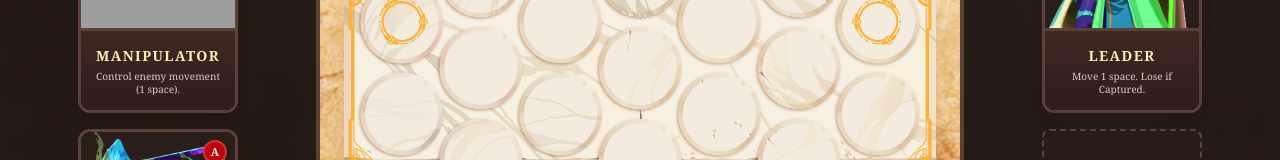
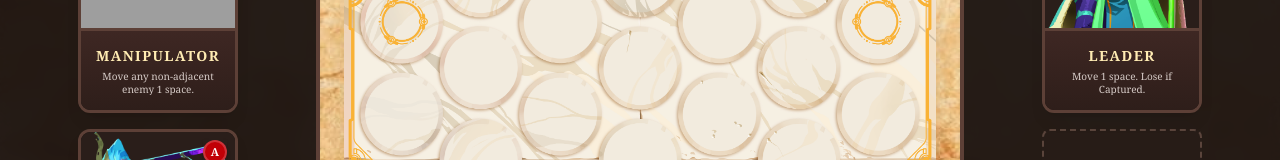
Before and after one commit to JasonFrz/AiGame, a React (Vite) app: page /game in a window 1280 px wide. Shown: the part 272-432 px from the top of the page. Built offline with nearby package versions, Linux system fonts and the light colour scheme; grey boxes are pictures that could not be loaded.

Commit message:
Manipulator ability

```diff
--- a/src/components/db_monster.js
+++ b/src/components/db_monster.js
@@ -1,5 +1,8 @@
 // src/components/db_monster.js
 
+// ==========================================
+// 1. ASSETS IMPORT
+// ==========================================
 import roiPlayer1Coin from "../assets/coins/RoiPlayer1Coin.png";
 import roiPlayer2Coin from "../assets/coins/ReinePlayer2Coin.png";
 import acrobateCoin from "../assets/coins/AcrobateCoin.png";
@@ -39,7 +42,7 @@ import roiCard from "../assets/cards/Roi.png";
 import reineCard from "../assets/cards/Reine.png";
 
 // ==========================================
-// CONFIGURATION
+// 2. DATABASE CONFIGURATION
 // ==========================================
 
 export const ABILITY_DB = {
@@ -47,7 +50,7 @@ export const ABILITY_DB = {
   acrobat: { name: "ACROBAT", type: "Active", desc: "Jump over adjacent unit (Friend/Foe)." },
   claw: { name: "CLAW", type: "Active", desc: "Pull enemy adjacent OR Move to enemy." },
   rider: { name: "RIDER", type: "Active", desc: "Move 2 spaces in a straight line." },
-  manipulator: { name: "MANIPULATOR", type: "Active", desc: "Control enemy movement (1 space)." },
+  manipulator: { name: "MANIPULATOR", type: "Active", desc: "Move any non-adjacent enemy 1 space." },
   bruiser: { name: "BRUISER", type: "Active", desc: "Push enemy to one of the 3 opposite spaces and take their spot." },
   guard: { name: "GUARD", type: "Active", desc: "Teleport adjacent to Leader." },
   wanderer: { name: "WANDERER", type: "Active", desc: "Teleport to safe space (no enemies)." },
@@ -113,7 +116,7 @@ export const getCardData = (id) => {
 };
 
 // ==========================================
-// HEX HELPER FUNCTIONS
+// 3. HEX GEOMETRY HELPER
 // ==========================================
 
 const isHexStraight = (r1, c1, r2, c2, board, getNeighbors) => {
@@ -127,24 +130,35 @@ const isHexStraight = (r1, c1, r2, c2, board, getNeighbors) => {
         if (currR === r2 && currC === c2) return { valid: true, blocked: false };
         if (board[currR][currC]) pathBlocked = true;
 
+        // Project ray
         for (let i = 0; i < 8; i++) {
             const nextCandidates = getNeighbors(currR, currC);
             const prevNeighbors = getNeighbors(prevR, prevC);
+
             const straightNodes = nextCandidates.filter(([nr, nc]) => {
                 if (nr === prevR && nc === prevC) return false;
                 const isCommon = prevNeighbors.some(pn => pn[0] === nr && pn[1] === nc);
                 return !isCommon;
             });
+
             if (straightNodes.length === 1) {
                 let [nextR, nextC] = straightNodes[0];
+
                 if (board[nextR][nextC] && (nextR !== r2 || nextC !== c2)) {
                     pathBlocked = true;
                 }
+
                 if (nextR === r2 && nextC === c2) {
                     return { valid: true, blocked: pathBlocked };
                 }
-                prevR = currR; prevC = currC; currR = nextR; currC = nextC;
-            } else { break; }
+
+                prevR = currR;
+                prevC = currC;
+                currR = nextR;
+                currC = nextC;
+            } else {
+                break;
+            }
         }
     }
     return { valid: false, blocked: true };
@@ -171,7 +185,7 @@ export const calculateBasicMoves = (r, c, unit, board, getNeighbors) => {
   return actions;
 };
 
-// === HELPER FOR BRUISER: Find "Opposite 3" Spaces ===
+// === HELPER FOR BRUISER ===
 export const calculateBruiserPushTargets = (bruiserR, bruiserC, enemyR, enemyC, board, getNeighbors) => {
   const enemyNeighbors = getNeighbors(enemyR, enemyC);
   const bruiserNeighbors = getNeighbors(bruiserR, bruiserC);
@@ -179,16 +193,10 @@ export const calculateBruiserPushTargets = (bruiserR, bruiserC, enemyR, enemyC,
   const pushOptions = [];
 
   enemyNeighbors.forEach(([nr, nc]) => {
-    // 1. Cannot be the Bruiser's current spot
     if (nr === bruiserR && nc === bruiserC) return;
-
-    // 2. Cannot be a shared neighbor (the 2 "side" hexes)
-    // In a hex grid, adjacent hexes share exactly 2 neighbors.
-    // Excluding Bruiser + 2 shared neighbors leaves exactly the 3 "back" hexes.
     const isShared = bruiserNeighbors.some(([br, bc]) => br === nr && bc === nc);
 
     if (!isShared) {
-      // 3. Must be empty to push into
       if (!board[nr][nc]) {
         pushOptions.push({ r: nr, c: nc });
       }
@@ -198,9 +206,20 @@ export const calculateBruiserPushTargets = (bruiserR, bruiserC, enemyR, enemyC,
   return pushOptions;
 };
 
-// ==========================================
-// ABILITY CALCULATION
-// ==========================================
+
+
+// === HELPER FOR MANIPULATOR ===
+export const calculateManipulatorDestinations = (enemyR, enemyC, board, getNeighbors) => {
+  const neighbors = getNeighbors(enemyR, enemyC);
+  const dests = [];
+  neighbors.forEach(([nr, nc]) => {
+    // Collect ALL empty neighbors (allows moving in all 6 directions)
+    if (!board[nr][nc]) {
+      dests.push({ r: nr, c: nc });
+    }
+  });
+  return dests;
+};
 
 export const calculateAbilityMoves = (r, c, unit, board, getNeighbors) => {
   const actions = [];
@@ -217,6 +236,7 @@ export const calculateAbilityMoves = (r, c, unit, board, getNeighbors) => {
 
   switch (cardId) {
     case 'acrobat':
+      // ... (Keep existing acrobat logic)
       neighbors.forEach(([nr, nc]) => {
         if (board[nr][nc]) {
           const landingSpots = getNeighbors(nr, nc);
@@ -231,6 +251,7 @@ export const calculateAbilityMoves = (r, c, unit, board, getNeighbors) => {
       break;
 
     case 'rider':
+      // ... (Keep existing rider logic)
       board.forEach((row, tr) => row.forEach((_, tc) => {
           if (!board[tr][tc]) {
              const line = isHexStraight(r, c, tr, tc, board, getNeighbors);
@@ -246,29 +267,48 @@ export const calculateAbilityMoves = (r, c, unit, board, getNeighbors) => {
       break;
 
     case 'bruiser':
+      // ... (Keep existing bruiser logic)
       neighbors.forEach(([nr, nc]) => {
         const target = board[nr][nc];
-        // Target must be enemy and NOT protected
         if (target && target.owner === enemyOwner && !isProtected(nr, nc, board, getNeighbors)) {
-          // Calculate if there are any valid push destinations behind them
           const validDestinations = calculateBruiserPushTargets(r, c, nr, nc, board, getNeighbors);
-
-          if (validDestinations.length > 0) {
-            // Add separate moves for each valid destination
           validDestinations.forEach(dest => {
             actions.push({
-                 r: nr, // We click the ENEMY to initiate
+              r: nr,
               c: nc,
               type: 'ability_bruiser_push',
               pushTo: [dest.r, dest.c]
             });
           });
         }
-        }
       });
       break;
 
+    case 'manipulator':
+      board.forEach((row, tr) => row.forEach((target, tc) => {
+        // Target MUST be enemy and NOT protected
+        if (target && target.owner === enemyOwner && !isProtected(tr, tc, board, getNeighbors)) {
+           // RULE: Non-Adjacent
+           const isAdj = neighbors.some(n => n[0] === tr && n[1] === tc);
+
+           if (!isAdj) {
+               // [FIX]: Removed the brittle 'isHexStraight' check.
+               // This ensures you can target ANY non-adjacent enemy on the board
+               // provided they have at least one empty space to move into.
+
+               const dests = calculateManipulatorDestinations(tr, tc, board, getNeighbors);
+
+               // Only allow targeting if the enemy actually has somewhere to go
+               if (dests.length > 0) {
+                  actions.push({ r: tr, c: tc, type: 'ability_manipulator_target' });
+               }
+           }
+        }
+      }));
+      break;
+
     case 'guard':
+      // ... (Keep existing guard logic)
       let leaderPos = null;
       board.forEach((row, lr) => row.forEach((lUnit, lc) => {
         if (lUnit && lUnit.owner === owner && (lUnit.cardId === 'leader' || lUnit.cardId === 'leader2')) {
@@ -286,6 +326,7 @@ export const calculateAbilityMoves = (r, c, unit, board, getNeighbors) => {
       break;
 
     case 'wanderer':
+      // ... (Keep existing wanderer logic)
       board.forEach((row, wr) => row.forEach((_, wc) => {
         if (!board[wr][wc]) {
           const wNeighbors = getNeighbors(wr, wc);
@@ -301,14 +342,17 @@ export const calculateAbilityMoves = (r, c, unit, board, getNeighbors) => {
       break;
 
     case 'illusionist':
+      // ... (Keep existing illusionist logic)
       board.forEach((row, ir) => row.forEach((target, ic) => {
         if (target && (ir !== r || ic !== c)) {
           const isAdj = neighbors.some(n => n[0] === ir && n[1] === ic);
           if (!isAdj) {
              const line = isHexStraight(r, c, ir, ic, board, getNeighbors);
-             if (line.valid && !line.blocked) {
+             if (line.valid) {
+                 if (!line.blocked) {
                      if (target.owner === enemyOwner && isProtected(ir, ic, board, getNeighbors)) return;
                      actions.push({ r: ir, c: ic, type: 'ability_swap' });
+                 }
              }
           }
         }
@@ -316,6 +360,7 @@ export const calculateAbilityMoves = (r, c, unit, board, getNeighbors) => {
       break;
 
     case 'claw':
+      // ... (Keep existing claw logic)
       board.forEach((row, tr) => row.forEach((target, tc) => {
         if (target && target.owner === enemyOwner && !isProtected(tr, tc, board, getNeighbors)) {
            const line = isHexStraight(r, c, tr, tc, board, getNeighbors);
@@ -329,21 +374,8 @@ export const calculateAbilityMoves = (r, c, unit, board, getNeighbors) => {
       }));
       break;
 
-    case 'manipulator':
-      board.forEach((row, tr) => row.forEach((target, tc) => {
-        if (target && target.owner === enemyOwner && !isProtected(tr, tc, board, getNeighbors)) {
-           const isAdj = neighbors.some(n => n[0] === tr && n[1] === tc);
-           if (!isAdj) {
-               const line = isHexStraight(r, c, tr, tc, board, getNeighbors);
-               if (line.valid && !line.blocked) {
-                   actions.push({ r: tr, c: tc, type: 'ability_manipulate_select' });
-               }
-           }
-        }
-      }));
-      break;
-
     case 'brewmaster':
+      // ... (Keep existing brewmaster logic)
       neighbors.forEach(([nr, nc]) => {
         const ally = board[nr][nc];
         if (ally && ally.owner === owner) {
@@ -358,8 +390,12 @@ export const calculateAbilityMoves = (r, c, unit, board, getNeighbors) => {
   return actions;
 };
 
+// ... (Keep existing VISUAL ABILITY LOGIC and exports)
+
+
+
 // ==========================================
-// VISUAL HELPERS
+// 4. VISUAL ABILITY LOGIC
 // ==========================================
 
 export const calculateVisualClawMoves = (r, c, unit, currentBoard, mode, slotCoordinates) => {
```
Also changed, not shown: src/components/GameSection.jsx (+49 -30 lines). Lines whose indentation alone changed are shown as unchanged.
